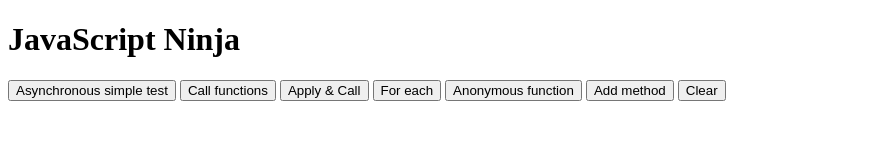
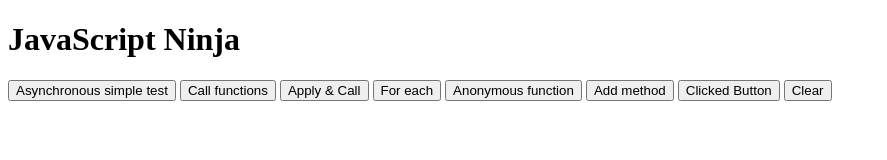
Before and after one commit to ToniChaz/javascriptninja, a plain HTML site: page index.html in a window 1280 px wide. Shown: the whole page, without its empty margins (0-887 px from the left). Drawn offline with Linux system fonts and the light colour scheme.

Commit message:
Add 5.8 chapter function

```diff
--- a/index.html
+++ b/index.html
@@ -8,6 +8,7 @@
         <script type="text/javascript" src="js/chart-3.js"></script>
         <script type="text/javascript" src="js/chart-4-1.js"></script>
         <script type="text/javascript" src="js/chart-4-15.js"></script>
+        <script type="text/javascript" src="js/chart-5-8.js"></script>
     </head>
     <body>
         <h1>JavaScript Ninja</h1>
@@ -18,6 +19,7 @@
             <input type="button" value="For each" onClick="forEach()">
             <input type="button" value="Anonymous function" onClick="anonymousFunction()">
             <input type="button" value="Add method" onClick="overload()">
+			<input type="button" value="Clicked Button" onClick="clickedButton()">
             <input type="button" value="Clear" id="clear"/>
         </nav>
         <h2 id="testTitle"></h2>
--- /dev/null
+++ b/js/chart-5-8.js
@@ -0,0 +1,26 @@
+// Molder context of function
+var clickedButton = function () {
+
+	function bind(context, name){
+		return function(){
+			return context[name].apply(context, arguments);
+		};
+	}
+
+	var button = {
+		clicked: false,
+		click: function (){
+			this.clicked = true;
+			assert(button.clicked, "The button has been clicked!")
+		}
+	};
+
+	var btn = document.createElement("input");
+	btn.value = "Click me!";
+	btn.id = "clickedButton";
+	btn.type = "button";
+    document.body.appendChild(btn);
+
+	var elem = document.getElementById("clickedButton");
+	elem.addEventListener("click", bind(button, "click"), false);
+};
```
